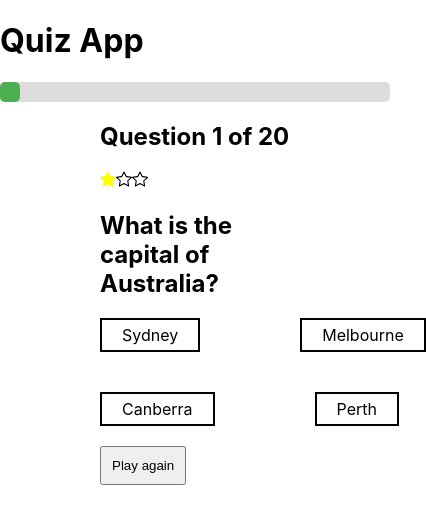
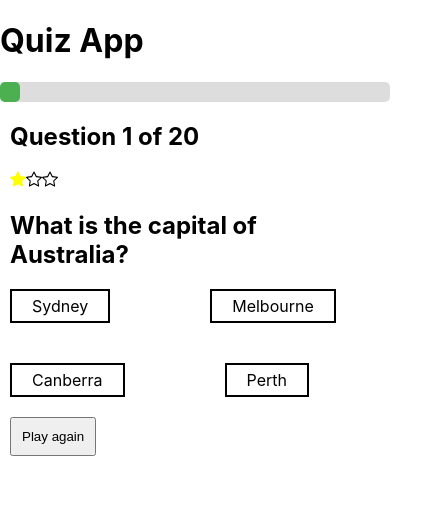
Before and after one commit to ravitripathi02/quiz, a React (Create React App) app: page / in a window 390 px wide. Shown: the top 524 px of the page, 426 px wide, since content can reach past the window. Built offline with nearby package versions, Linux system fonts and the light colour scheme.

Commit message:
Update App.css

```diff
--- a/src/App.css
+++ b/src/App.css
@@ -102,3 +102,9 @@
   color: white;
   background-color: #6dbd63;
 }
+@media screen and (max-width: 585px) {
+  .quiz{
+    padding-left:10px;
+    padding-right:10ox;
+  }
+}
```
